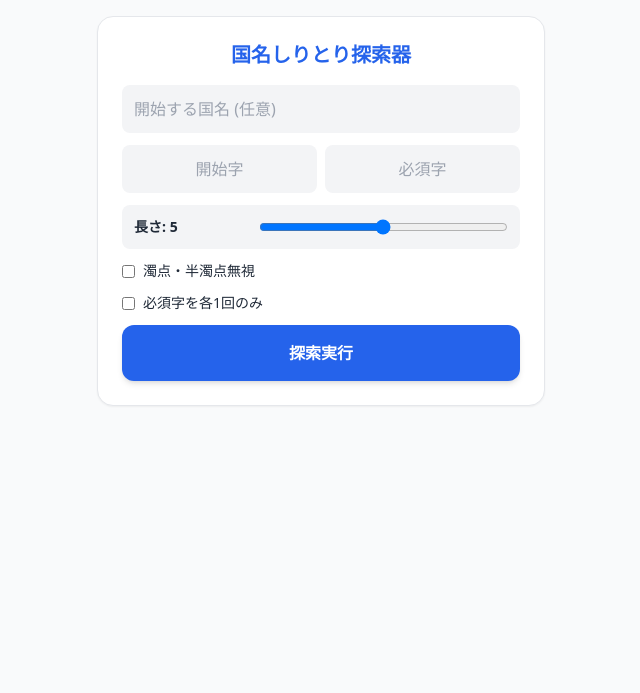
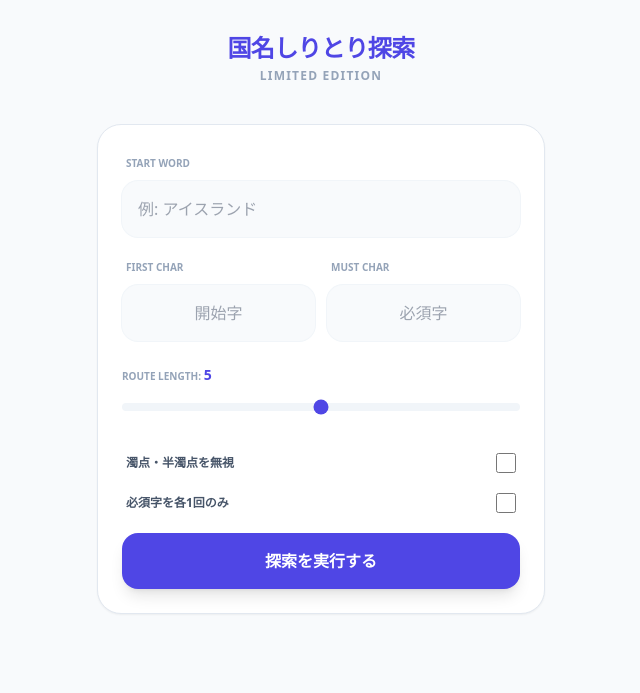
Before and after one commit to xjrstjrwvg-commits/siritori.app, a Flask app: page / in a window 1280 px wide. Shown: the top 693 px of the page, without its empty margins (319-959 px from the left). Run offline with Flask 3, Linux system fonts and the light colour scheme; some libraries are stand-ins or nearby versions.

Commit message:
index.html

```diff
--- a/templates/index.html
+++ b/templates/index.html
@@ -3,38 +3,96 @@
 <head>
     <meta charset="UTF-8">
     <meta name="viewport" content="width=device-width, initial-scale=1.0">
-    <title>国名しりとり探索（配布版）</title>
+    <title>国名しりとり探索器</title>
     <script src="https://cdn.tailwindcss.com"></script>
+    <style>
+        .result-card { animation: slideIn 0.2s ease-out; }
+        @keyframes slideIn { from { opacity: 0; transform: translateY(5px); } to { opacity: 1; transform: translateY(0); } }
+    </style>
 </head>
-<body class="bg-gray-50 text-gray-800 p-4">
-    <div class="max-w-md mx-auto space-y-4">
-        <div class="bg-white p-6 rounded-2xl shadow-sm border border-gray-200">
-            <h1 class="text-xl font-bold text-center text-blue-600 mb-4">国名しりとり探索器</h1>
+<body class="bg-slate-50 text-slate-800 p-4">
+    <div class="max-w-md mx-auto space-y-6">
+        <header class="text-center py-4">
+            <h1 class="text-2xl font-black text-indigo-600 tracking-tight">国名しりとり探索</h1>
+            <p class="text-xs text-slate-400 font-bold uppercase tracking-widest mt-1">Limited Edition</p>
+        </header>
 
-            <div class="space-y-3">
-                <input id="sw" placeholder="開始する国名 (任意)" class="w-full p-3 bg-gray-100 rounded-lg outline-none">
-                <div class="grid grid-cols-2 gap-2">
-                    <input id="sc" placeholder="開始字" class="p-3 bg-gray-100 rounded-lg text-center outline-none">
-                    <input id="mc" placeholder="必須字" class="p-3 bg-gray-100 rounded-lg text-center outline-none">
+        <div class="bg-white p-6 rounded-3xl shadow-sm border border-slate-200 space-y-4">
+            <div class="space-y-2">
+                <label class="text-[10px] font-bold text-slate-400 uppercase ml-1">Start Word</label>
+                <input id="sw" placeholder="例: アイスランド" class="w-full p-4 bg-slate-50 rounded-2xl outline-none ring-1 ring-slate-100 focus:ring-indigo-300 transition-all">
+            </div>
+
+            <div class="grid grid-cols-2 gap-3">
+                <div class="space-y-2">
+                    <label class="text-[10px] font-bold text-slate-400 uppercase ml-1">First Char</label>
+                    <input id="sc" placeholder="開始字" class="w-full p-4 bg-slate-50 rounded-2xl text-center outline-none ring-1 ring-slate-100 focus:ring-indigo-300">
                 </div>
-                <div class="flex justify-between items-center p-3 bg-gray-100 rounded-lg">
-                    <span class="text-sm font-bold">長さ: <span id="lDisp">5</span></span>
-                    <input type="range" id="lenRange" min="2" max="8" value="5" oninput="document.getElementById('lDisp').innerText=this.value" class="w-2/3">
+                <div class="space-y-2">
+                    <label class="text-[10px] font-bold text-slate-400 uppercase ml-1">Must Char</label>
+                    <input id="mc" placeholder="必須字" class="w-full p-4 bg-slate-50 rounded-2xl text-center outline-none ring-1 ring-slate-100 focus:ring-indigo-300">
                 </div>
-                <label class="flex items-center gap-2 text-sm cursor-pointer"><input type="checkbox" id="vo"> 濁点・半濁点無視</label>
-                <label class="flex items-center gap-2 text-sm cursor-pointer"><input type="checkbox" id="lo"> 必須字を各1回のみ</label>
-                <button onclick="run()" id="btn" class="w-full bg-blue-600 text-white font-bold py-4 rounded-xl shadow-md">探索実行</button>
             </div>
+
+            <div class="py-2">
+                <div class="flex justify-between items-center mb-2">
+                    <span class="text-[10px] font-bold text-slate-400 uppercase">Route Length: <span id="lDisp" class="text-indigo-600 text-sm">5</span></span>
+                </div>
+                <input type="range" id="lenRange" min="2" max="8" value="5" oninput="document.getElementById('lDisp').innerText=this.value" class="w-full h-2 bg-slate-100 rounded-lg appearance-none cursor-pointer accent-indigo-600">
+            </div>
+
+            <div class="space-y-3 pt-2">
+                <label class="flex items-center justify-between p-1 cursor-pointer">
+                    <span class="text-xs font-bold text-slate-600">濁点・半濁点を無視</span>
+                    <input type="checkbox" id="vo" class="w-5 h-5 accent-indigo-600">
+                </label>
+                <label class="flex items-center justify-between p-1 cursor-pointer">
+                    <span class="text-xs font-bold text-slate-600">必須字を各1回のみ</span>
+                    <input type="checkbox" id="lo" class="w-5 h-5 accent-indigo-600">
+                </label>
+            </div>
+
+            <button onclick="run()" id="btn" class="w-full bg-indigo-600 text-white font-black py-4 rounded-2xl shadow-lg active:scale-95 transition-all mt-2">探索を実行する</button>
         </div>
-        <div id="res" class="space-y-2"></div>
+
+        <div id="res" class="space-y-3 pb-10"></div>
     </div>
 
     <script>
         async function run(){
-            const btn=document.getElementById('btn'); btn.innerText="探索中...";
-            const r=await fetch('/search',{method:'POST',headers:{'Content-Type':'application/json'},body:JSON.stringify({start_word:document.getElementById('sw').value,start_char:document.getElementById('sc').value,must_char:document.getElementById('mc').value,ignore_voiced:document.getElementById('vo').checked,limit_one:document.getElementById('lo').checked,max_len:document.getElementById('lenRange').value})});
-            const d=await r.json(); btn.innerText="探索実行";
-            document.getElementById('res').innerHTML = d.routes.length ? d.routes.map(rt=>`<div class="bg-white p-3 rounded-lg border text-sm">${rt.join(' → ')}</div>`).join('') : '<p class="text-center text-gray-400">なし</p>';
+            const btn=document.getElementById('btn');
+            const resDiv=document.getElementById('res');
+            btn.disabled=true; btn.innerText="探索中...";
+            resDiv.innerHTML="";
+
+            try {
+                const r=await fetch('/search',{
+                    method:'POST',
+                    headers:{'Content-Type':'application/json'},
+                    body:JSON.stringify({
+                        start_word:document.getElementById('sw').value,
+                        start_char:document.getElementById('sc').value,
+                        must_char:document.getElementById('mc').value,
+                        ignore_voiced:document.getElementById('vo').checked,
+                        limit_one:document.getElementById('lo').checked,
+                        max_len:document.getElementById('lenRange').value
+                    })
+                });
+                const d=await r.json();
+                if(d.count === 0){
+                    resDiv.innerHTML = '<div class="text-center p-10 text-slate-400 text-sm font-bold">見つかりませんでした</div>';
+                } else {
+                    resDiv.innerHTML = d.routes.map(rt=>`
+                        <div class="result-card bg-white p-4 rounded-2xl border border-slate-200 shadow-sm">
+                            <div class="text-sm font-bold text-indigo-900 leading-relaxed">${rt.join(' → ')}</div>
+                        </div>
+                    `).join('');
+                }
+            } catch(e) {
+                alert("エラーが発生しました");
+            } finally {
+                btn.disabled=false; btn.innerText="探索を実行する";
+            }
         }
     </script>
 </body>
```
